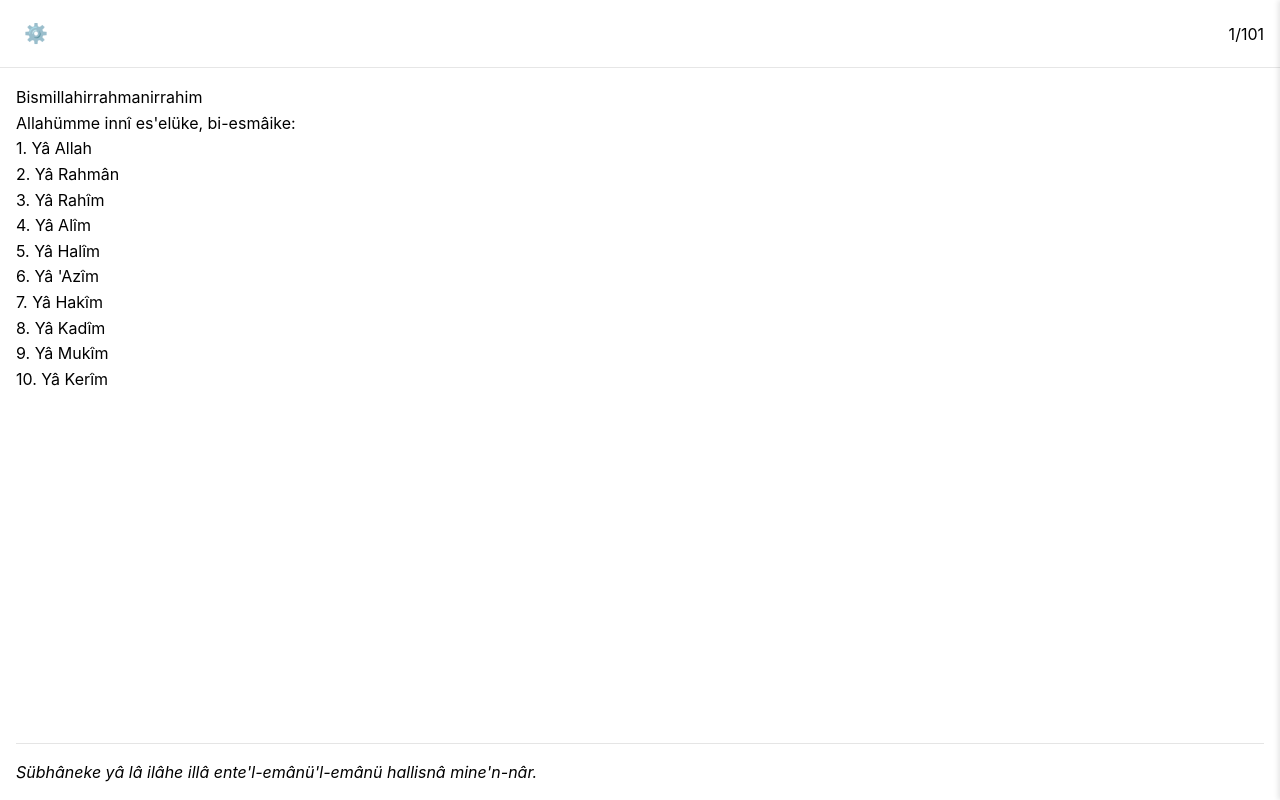
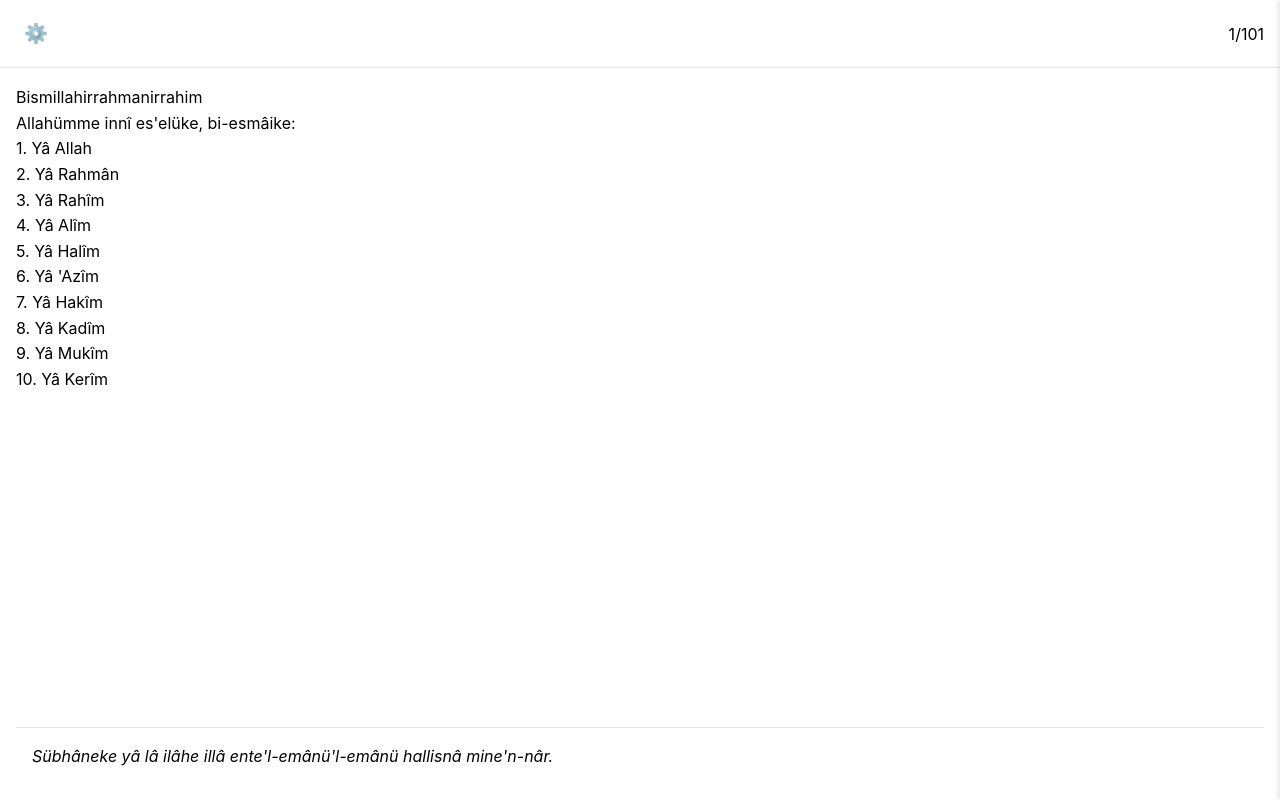
Before and after one commit to rafaelekol/rafaelekol.github.io, a plain HTML site: page jawshan/index.html in a window 1280 px wide. Drawn offline with nearby package versions, Linux system fonts and the light colour scheme.

Commit message:
Make dua footer sticky to bottom and visible

```diff
--- a/jawshan/styles.css
+++ b/jawshan/styles.css
@@ -44,24 +44,27 @@ body {
     flex: 1;
     overflow: hidden;
     position: relative;
-    overflow-x: hidden;
+    display: flex;
+    flex-direction: column;
 }
 
 .page-content {
-    height: 100%;
+    flex: 1;
     padding: 1rem;
     overflow-y: auto;
     white-space: pre-line;
     display: flex;
     flex-direction: column;
-    gap: 2rem;
     overflow-x: hidden;
 }
 
 .page-text {
+    flex: 1;
     font-size: inherit;
     line-height: 1.6;
     direction: ltr;
+    overflow-y: auto;
+    padding-bottom: 1rem;
 }
 
 .page-text[lang="ar"] {
@@ -71,10 +74,15 @@ body {
 }
 
 .page-dua {
-    margin-top: auto;
-    padding-top: 1rem;
-    border-top: 1px solid rgba(0, 0, 0, 0.1);
+    position: sticky;
+    bottom: 0;
+    background-color: var(--bg-color);
+    padding: 1rem;
+    border-top: 1px solid rgba(128, 128, 128, 0.2);
     font-style: italic;
+    margin-top: 1rem;
+    width: 100%;
+    z-index: 1;
 }
 
 .page-dua[lang="ar"] {
```
